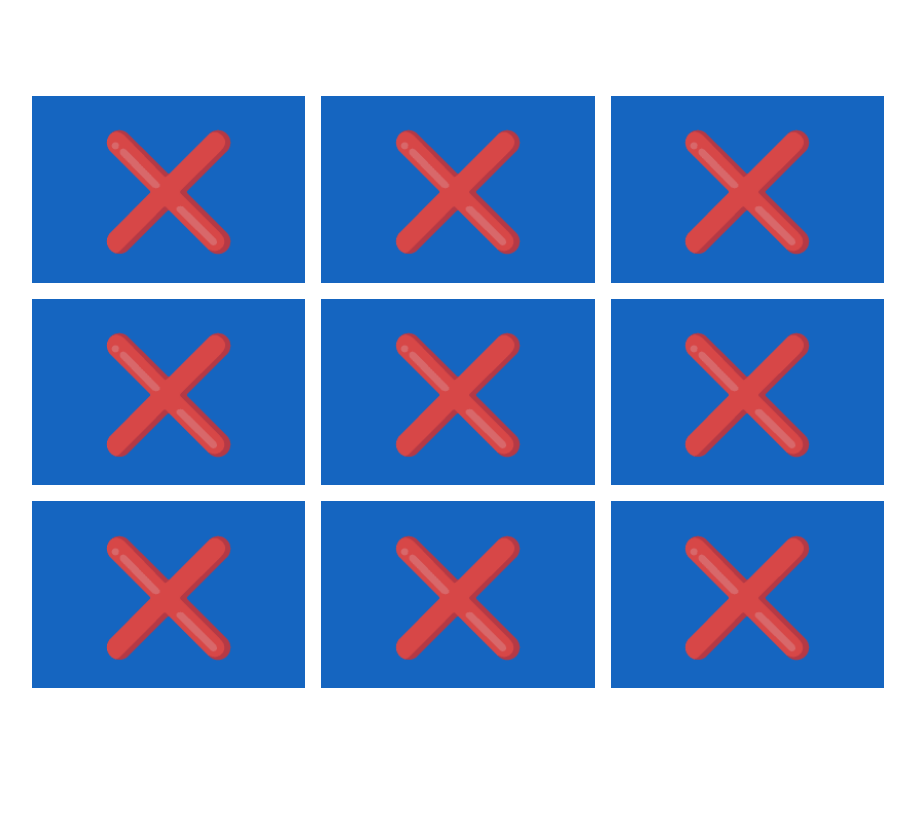
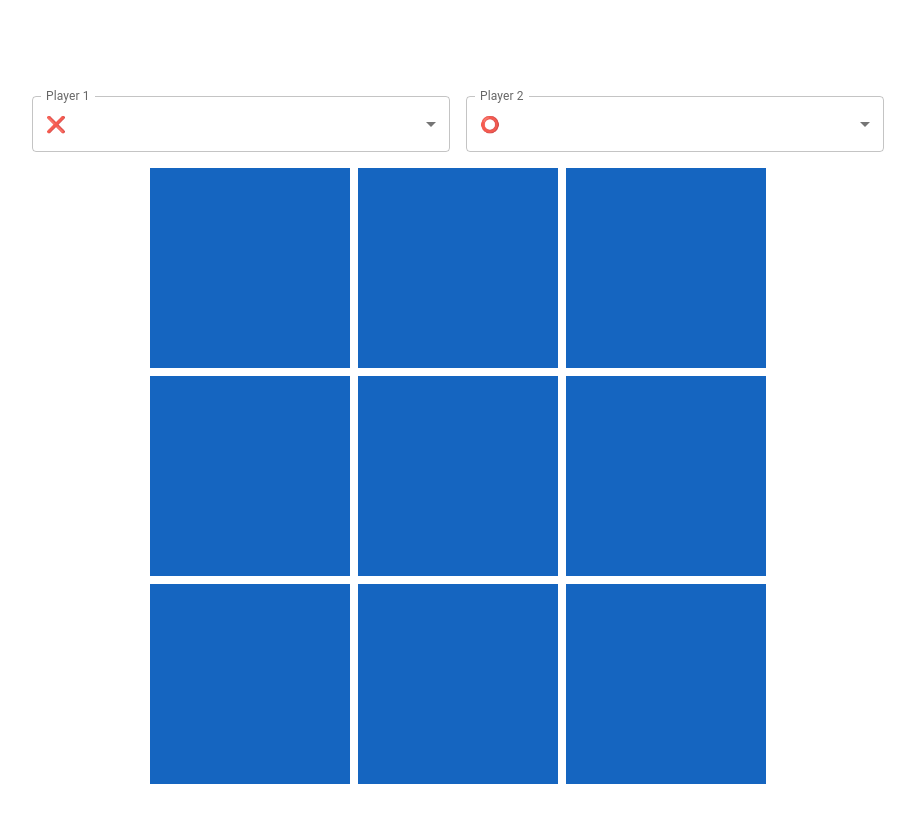
Before and after one commit to mailauki/tic-tac-toe-v2, a Next.js app: page /1_player in a window 1280 px wide. Shown: the top 822 px of the page, without its empty margins (182-1097 px from the left). Before the commit the page ends 800 px from the top, so only its background shows below. Built offline with nearby package versions, Linux system fonts and the light colour scheme.

Commit message:
Update board and empty token

```diff
--- a/app/1_player/page.js
+++ b/app/1_player/page.js
@@ -6,7 +6,7 @@ import styles from '../page.module.css'
 
 import { tokens } from '../utils/tokens'
 
-import { Box, Card, CardContent, FormControl, Grid, InputLabel, MenuItem, Select, Stack } from '@mui/material';
+import { AppBar, Box, Card, CardContent, FormControl, Grid, InputLabel, MenuItem, Select, Stack, Toolbar } from '@mui/material';
 
 export default function Home() {
   const [token1, setToken1] = useState({ name: "X", icon: "❌" });
@@ -22,7 +22,7 @@ export default function Home() {
 
   return (
     <main className={styles.main}>
-      {/* <Stack spacing={2} direction='row' width='100%'>
+      <Stack spacing={2} direction='row' width='100%' sx={{ mb: 2 }}>
         <FormControl fullWidth>
           <InputLabel id="token-1-select-label">Player 1</InputLabel>
           <Select
@@ -34,6 +34,7 @@ export default function Home() {
               <MenuItem
                 key={`1_${token.name}`}
                 value={token.name}
+                sx={{ display: token.icon === 'ㅤ' ? 'none' : '' }}
               >
                 {token.icon}
               </MenuItem>
@@ -52,16 +53,34 @@ export default function Home() {
               <MenuItem
                 key={`1_${token.name}`}
                 value={token.name}
-                sx={{ display: token.icon === '_' ? 'none' : '' }}
+                sx={{ display: token.icon === 'ㅤ' ? 'none' : '' }}
               >
                 {token.icon}
               </MenuItem>
             )}
           </Select>
         </FormControl>
-      </Stack> */}
+      </Stack>
 
-      <Grid container spacing={2} className={styles.board} alignItems='stretch'>
+      <Box className={styles.board}>
+        {[...Array(9)].map((_, index) =>
+          <Box
+          key={index}
+            className={styles.tile}
+            sx={{
+              backgroundColor: 'primary.dark',
+              '&:hover': {
+                backgroundColor: 'primary.main',
+                opacity: [0.9, 0.8, 0.7],
+              }
+            }}
+          >
+            <p className={styles.token}>{tokens[0].icon}</p>
+          </Box>
+        )}
+      </Box>
+
+      {/* <Grid container spacing={2} alignItems='stretch'>
         {[...Array(9)].map((_, index) =>
           <Grid
             item
@@ -72,23 +91,18 @@ export default function Home() {
               className={styles.tile}
               sx={{
                 color: token1.icon === '_' ? 'transparent' : 'inherit',
-                width: '100%',
-                height: '100%',
                 backgroundColor: 'primary.dark',
                 '&:hover': {
                   backgroundColor: 'primary.main',
                   opacity: [0.9, 0.8, 0.7],
-                },
-                display: 'flex',
-                justifyContent: 'center',
-                alignItems: 'center'
+                }
               }}
             >
               <p className={styles.token}>{token1.icon}</p>
             </Box>
           </Grid>
         )}
-      </Grid>
+      </Grid> */}
     </main>
   )
 }
--- a/app/page.module.css
+++ b/app/page.module.css
@@ -9,21 +9,42 @@
 }
 
 .board {
-  width: calc(100vh - 12rem);
-  height: calc(100vh - 12rem);
+  /* width: calc(100vh - 12rem);
+  height: calc(100vh - 12rem); */
+  gap: 0.5rem;
+  /* padding: 0;
+  margin: 0; */
+  /* width: 100%;
+  height: 100%; */
+  display: grid;
+  grid-template-columns: repeat(3, 1fr);
+  justify-content: space-evenly;
+  align-items: center;
+  z-index: 0;
 }
 
 .tile {
   cursor: pointer;
-  /* display: flex;
+  display: flex;
   justify-content: center;
   align-items: center;
-  background-color: #333; */
+  /* background-color: #333; */
+  /* min-width: 100px;
+  min-height: 100px; */
+  /* min-width: fit-content;
+  min-height: fit-content; */
+  /* width: fit-content;
+  height: fit-content; */
+  width: 200px;
+  height: 200px;
 }
 
 .token {
-  font-size: 14vh;
-  position: absolute;
+  /* font-size: 14vh; */
+  font-size: 8rem;
+  /* position: absolute; */
+  /* padding: 0 2rem; */
+  margin: 0;
 }
 
 .token_color_clip {
@@ -84,13 +105,13 @@
 
 @media (orientation: portrait) {
   .board {
-    width: 100vw;
-    height: 100vw;
+    /* width: 100vw;
+    height: 100vw; */
   }
 
-  .token {
+  /* .token {
     font-size: 14vw;
-  }
+  } */
 }
 
 /* Enable hover only on non-touch devices */
@@ -118,6 +139,15 @@
     height: 100vw;
   } */
 
+  .tile {
+    width: 30vw;
+    height: 30vw;
+  }
+
+  .token {
+    font-size: 20vw;
+  }
+
   .content {
     padding: 4rem;
   }
@@ -144,52 +174,6 @@
   .center::before {
     transform: none;
     height: 300px;
-  }
-
-  .description {
-    font-size: 0.8rem;
-  }
-
-  .description a {
-    padding: 1rem;
-  }
-
-  .description p,
-  .description div {
-    display: flex;
-    justify-content: center;
-    position: fixed;
-    width: 100%;
-  }
-
-  .description p {
-    align-items: center;
-    inset: 0 0 auto;
-    padding: 2rem 1rem 1.4rem;
-    border-radius: 0;
-    border: none;
-    border-bottom: 1px solid rgba(var(--callout-border-rgb), 0.25);
-    background: linear-gradient(
-      to bottom,
-      rgba(var(--background-start-rgb), 1),
-      rgba(var(--callout-rgb), 0.5)
-    );
-    background-clip: padding-box;
-    backdrop-filter: blur(24px);
-  }
-
-  .description div {
-    align-items: flex-end;
-    pointer-events: none;
-    inset: auto 0 0;
-    padding: 2rem;
-    height: 200px;
-    background: linear-gradient(
-      to bottom,
-      transparent 0%,
-      rgb(var(--background-end-rgb)) 40%
-    );
-    z-index: 1;
   }
 }
 
--- a/app/utils/tokens.js
+++ b/app/utils/tokens.js
@@ -1,7 +1,7 @@
 export const tokens = [
   {
     name: "",
-    icon: "_"
+    icon: "ㅤ"
   },
   {
     name: "X",
```
